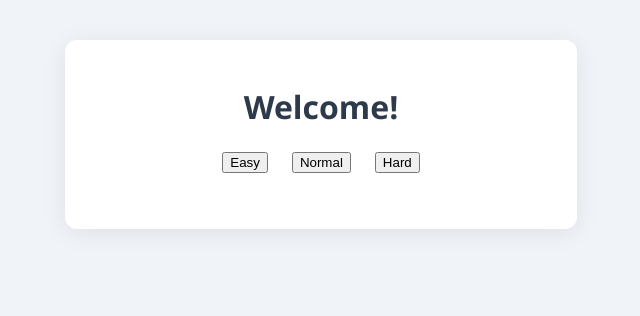
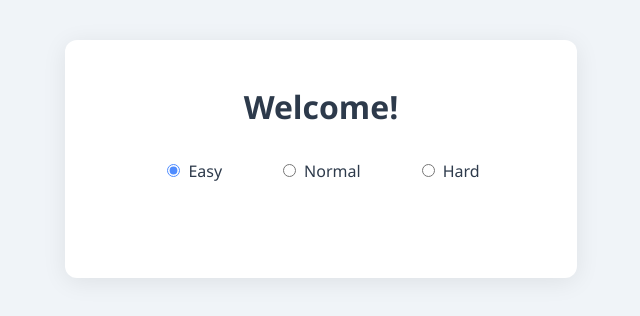
Before and after one commit to acciojob/memory-game-nithig, a React app: page / in a window 1280 px wide. Shown: the top 316 px of the page, without its empty margins (319-959 px from the left). Built offline with nearby package versions, Linux system fonts and the light colour scheme.

Commit message:
changed to radio button

```diff
--- a/src/components/App.js
+++ b/src/components/App.js
@@ -51,7 +51,8 @@ const App = () => {
   }
 
   function handleTileClick(idx) {
-    if (tiles[idx].flipped || tiles[idx].matched || flipped.length === 2) return;
+    if (tiles[idx].flipped || tiles[idx].matched || flipped.length === 2)
+      return;
 
     const newTiles = tiles.slice();
     newTiles[idx].flipped = true;
@@ -90,11 +91,7 @@ const App = () => {
 
   const gridClass =
     "cells_container " +
-    (level === "easy"
-      ? "easy"
-      : level === "normal"
-      ? "normal"
-      : "hard");
+    (level === "easy" ? "easy" : level === "normal" ? "normal" : "hard");
 
   // Landing Page
   if (page === "landing") {
@@ -102,9 +99,38 @@ const App = () => {
       <div className="main_container">
         <h1>Welcome!</h1>
         <div className="levels_container">
-          <button id="easy" onClick={() => startGame("easy")}>Easy</button>
-          <button id="normal" onClick={() => startGame("normal")}>Normal</button>
-          <button id="hard" onClick={() => startGame("hard")}>Hard</button>
+          <div className="levels_container">
+            <label htmlFor="easy">
+              <input
+                type="radio"
+                id="easy"
+                name="difficulty"
+                onChange={() => startGame("easy")}
+                checked={level === "easy"}
+              />
+              Easy
+            </label>
+            <label htmlFor="normal">
+              <input
+                type="radio"
+                id="normal"
+                name="difficulty"
+                onChange={() => startGame("normal")}
+                checked={level === "normal"}
+              />
+              Normal
+            </label>
+            <label htmlFor="hard">
+              <input
+                type="radio"
+                id="hard"
+                name="difficulty"
+                onChange={() => startGame("hard")}
+                checked={level === "hard"}
+              />
+              Hard
+            </label>
+          </div>
         </div>
       </div>
     );
@@ -115,23 +141,37 @@ const App = () => {
     <div className="main_container">
       <h1>Memory Game</h1>
       <div className="levels_container">
-        <button
-          id="easy"
-          onClick={() => startGame("easy")}
-          style={{ background: level === "easy" ? "#eaf2ff" : undefined }}
-        >Easy</button>
-        <button
-          id="normal"
-          onClick={() => startGame("normal")}
-          style={{ background: level === "normal" ? "#eaf2ff" : undefined }}
-        >Normal</button>
-        <button
-          id="hard"
-          onClick={() => startGame("hard")}
-          style={{ background: level === "hard" ? "#eaf2ff" : undefined }}
-        >Hard</button>
+        <label htmlFor="easy">
+          <input
+            type="radio"
+            id="easy"
+            name="difficulty"
+            onChange={() => startGame("easy")}
+            checked={level === "easy"}
+          />
+          Easy
+        </label>
+        <label htmlFor="normal">
+          <input
+            type="radio"
+            id="normal"
+            name="difficulty"
+            onChange={() => startGame("normal")}
+            checked={level === "normal"}
+          />
+          Normal
+        </label>
+        <label htmlFor="hard">
+          <input
+            type="radio"
+            id="hard"
+            name="difficulty"
+            onChange={() => startGame("hard")}
+            checked={level === "hard"}
+          />
+          Hard
+        </label>
       </div>
-
       <div className="status_container">
         Attempts: {attempts}
         {isGameComplete() && (
```
